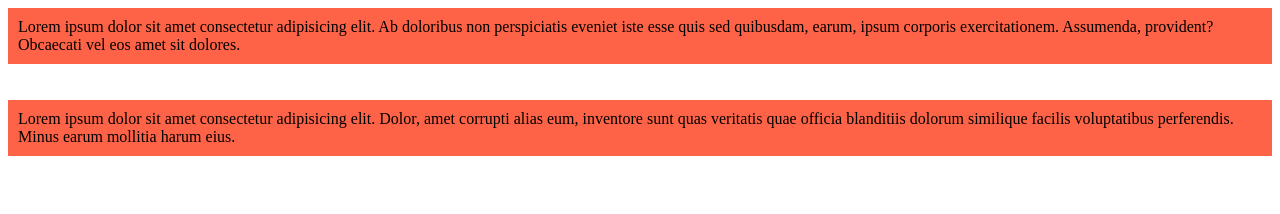
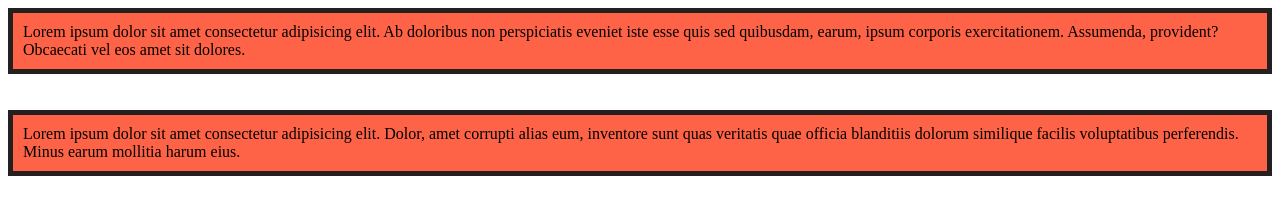
Before and after one commit to yeasmin-sy/my-simple-website, a plain HTML site: page index.html in a window 1280 px wide. Drawn offline with Linux system fonts and the light colour scheme.

Commit message:
added border

```diff
--- a/style.css
+++ b/style.css
@@ -1,4 +1,5 @@
 div{
     background-color: tomato;
     padding: 10px;
+    border: 5px rgb(38, 31, 31) solid;
 }
```
